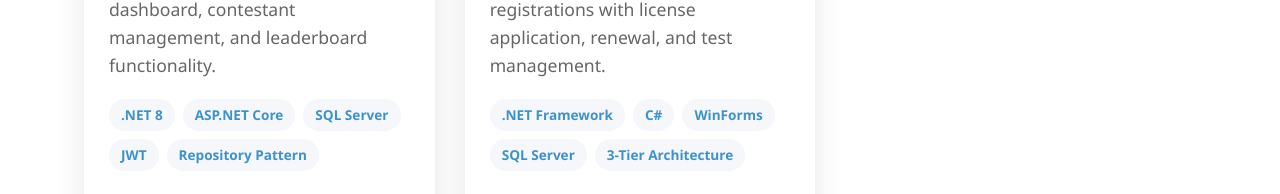
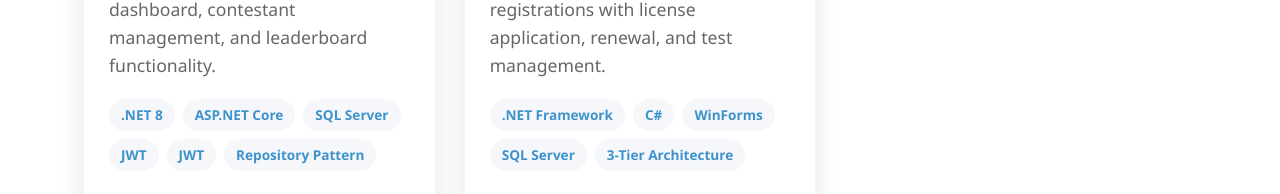
Before and after one commit to MunzerBasher/webSite, a plain HTML site: page index.html in a window 1280 px wide. Shown: the part 4571-4765 px from the top of the page. Drawn offline with Linux system fonts and the light colour scheme.

Commit message:
Update index.html

```diff
--- a/index.html
+++ b/index.html
@@ -1098,6 +1098,7 @@
                             <span class="tech-tag">ASP.NET Core</span>
                             <span class="tech-tag">SQL Server</span>
                             <span class="tech-tag">JWT</span>
+                             <span class="tech-tag">JWT</span>
                             <span class="tech-tag">Repository Pattern</span>
                         </div>
                         <div class="portfolio-links">
@@ -1368,4 +1369,5 @@
     </script>
 </body>
 
+
 </html>
```
